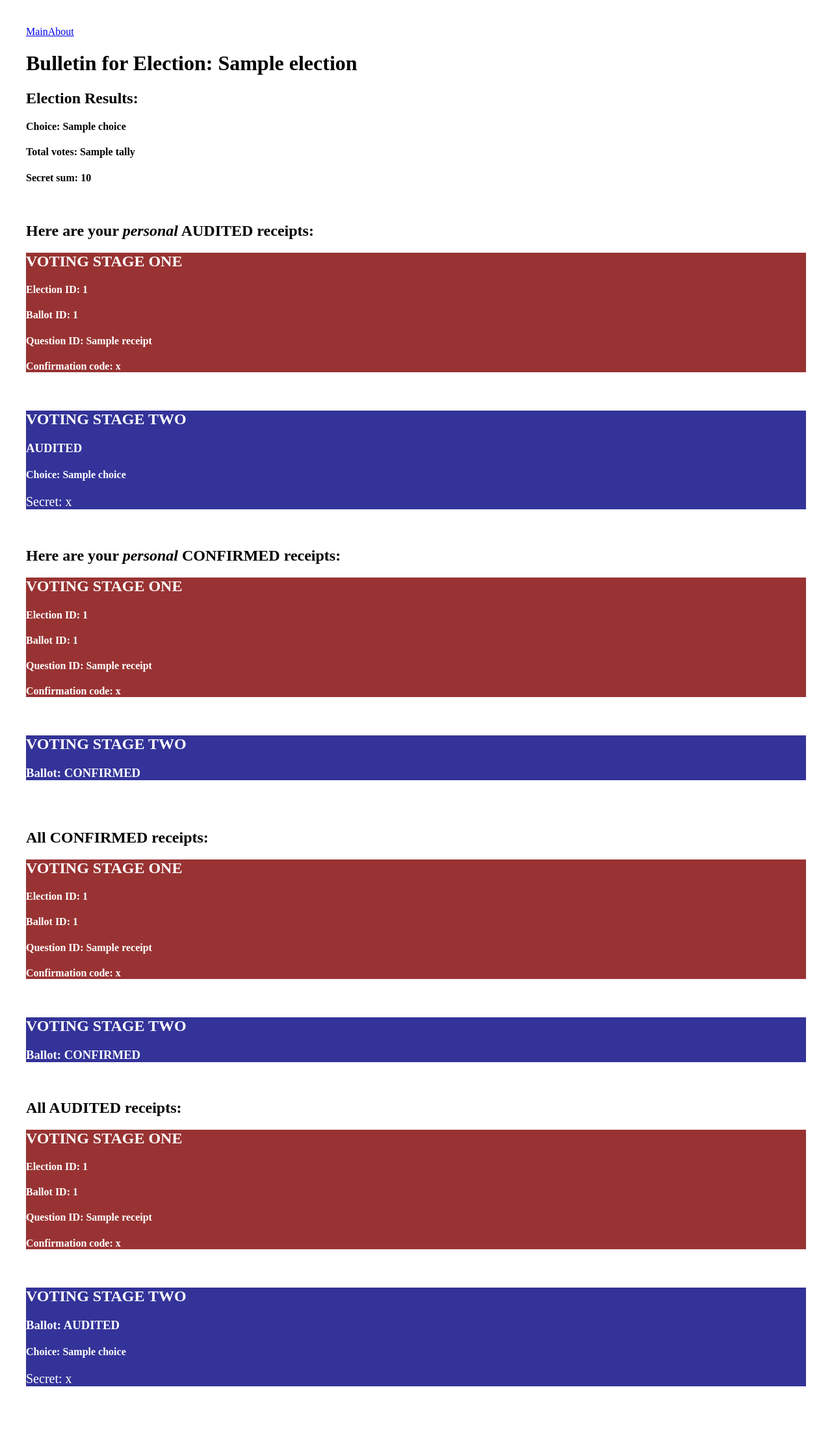
After one commit to a-gassem/dreipy, a Flask app: template code/templates/bulletin.html in a window 1280 px wide. The commit adds this page. Shown: the whole page at 65% size. Run offline with Flask 2, Linux system fonts and the light colour scheme; the template is opened without the code that fills it: most values are stand-ins (such as "Sample title", 1, 10 or a date in 2020); some libraries are stand-ins or nearby versions.

Commit message:
added pages for the bulletin board and vote auditing; started making the layout nicer.

```diff
--- a/code/static/style.css
+++ b/code/static/style.css
@@ -1,14 +1,38 @@
+body {
+    padding: 2.5%;
+}
+
 p {
     font-size: 20px;
 }
+
+.stage-one {
+    background-color: #993333;
+    color: #ffffff;
+}
+
+.stage-two {
+    background-color: #333399;
+    color: #ffffff;
+}
+
 .double {
-    width: 2ch;
+    width: 3ch;
 }
 
 .quad {
-    width: 4ch;
+    width: 6ch;
+}
+
+.row-fluid{
+    display: flex;
+    align-items: center;
+}
+
+button {
+    background-color: #666666;
 }
 
 .disabled{
-  pointer-events: none;
+    pointer-events: none;
 }
--- a/code/templates/base.html
+++ b/code/templates/base.html
@@ -1,13 +1,15 @@
 <!doctype html>
 <html>
 <head>
+    <!-- CSS only
+    <link href="https://cdn.jsdelivr.net/npm/bootstrap@5.1.3/dist/css/bootstrap.min.css" rel="stylesheet" integrity="sha384-1BmE4kWBq78iYhFldvKuhfTAU6auU8tT94WrHftjDbrCEXSU1oBoqyl2QvZ6jIW3" crossorigin="anonymous">-->
     <link rel="stylesheet" href="{{ url_for('static', filename='style.css') }}">
     <title>{% block title %}{% endblock %} - DRE-ipy</title>
     {% block script %}{% endblock %}
 </head>
 <body>
     <div id="nav">
-        <div class="row">
+        <div class="row-fluid">
             <div class="btn navbar"><a href="{{ url_for('splash') }}">Main</a></div>
             <div class="btn navbar"><a href="{{ url_for('about') }}">About</a></div>
         </div>
--- /dev/null
+++ b/code/templates/bulletin.html
@@ -0,0 +1,121 @@
+{% extends "base.html" %}
+{% block title %}Bulletin{% endblock %}
+{% block body %}
+<h1>Bulletin for Election: {{ election.title }}</h1>
+
+{% if 'confirmed' in session and 'confirm_sign' in session %}
+    <h4>Here is your CONFIRMED ballot data:</h4>
+    <div class="stage-one">
+        <h2>VOTING STAGE ONE</h2>
+        <h4>Election ID: {{ clean_id }}</h4>
+        <h4>Ballot ID: {{ session['ballot_id'] }}</h4>
+        <h4>Question ID: {{ session['question_id'] }}</h4>
+        <h4>Confirmation code: {{ session['confirmed'] }}</h4>
+    </div>
+        </br>
+    <div class="stage-two">
+        <h2>VOTING STAGE TWO</h2>
+        <h3>CONFIRMED</h3>
+    </div>
+{% endif %}
+
+    <div>
+        <h2>Election Results:</h2>
+        {% for question in election.questions %}
+            <div>
+                <h3>{{ question.query }}</h3>
+                {% for d in totals[question.question_id] %}
+                    <h4>  Choice: {{ d['choice'] }}</h4>
+                    <h4>    Total votes: {{ d['tally'] }}</h4>
+                    <h4>    Secret sum: {{ d['sum'] }}</h4>
+                {% endfor %}
+            </div>
+            </br>
+        {% endfor %}
+    </div>
+
+
+{% if user_receipts['audited'] %}
+    <div>
+        <h2>Here are your <em>personal</em> AUDITED receipts:</h2>
+        {% for receipt in user_receipts['audited'] %}
+            <div class="stage-one">
+                <h2>VOTING STAGE ONE</h2>
+                <h4>Election ID: {{ election.election_id }}</h4>
+                <h4>Ballot ID: {{ receipt['ballot_id'] }}</h4>
+                <h4>Question ID: {{ receipt['question_id'] }}</h4>
+                <h4>Confirmation code: {{ receipt['hash'] }}</h4>
+            </div>
+            </br>
+            <div class="stage-two">
+                <h2>VOTING STAGE TWO</h2>
+                <h3>AUDITED</h3>
+                <h4>Choice: {{ receipt['choice'] }}</h4>
+                <p>Secret: {{ receipt['secret'] }}</p>
+            </div>
+            </br>
+        {% endfor %}
+    </div>
+{% endif %}
+
+<div>
+    <h2>Here are your <em>personal</em> CONFIRMED receipts:</h2>
+    {% for receipt in user_receipts['confirmed'] %}
+        <div class="stage-one">
+            <h2>VOTING STAGE ONE</h2>
+            <h4>Election ID: {{ election.election_id }}</h4>
+            <h4>Ballot ID: {{ receipt['ballot_id'] }}</h4>
+            <h4>Question ID: {{ receipt['question_id'] }}</h4>
+            <h4>Confirmation code: {{ receipt['hash'] }}</h4>
+        </div>
+        </br>
+        <div class="stage-two">
+            <h2>VOTING STAGE TWO</h2>
+            <h3>Ballot: CONFIRMED</h3>
+        </div>
+        </br>
+        </br>
+    {% endfor %}
+</div>
+
+<div>
+    <h2>All CONFIRMED receipts:</h2>
+    {% for d in confirmed %}
+        <div class="stage-one">
+            <h2>VOTING STAGE ONE</h2>
+            <h4>Election ID: {{ election.election_id }}</h4>
+            <h4>Ballot ID: {{ d['receipt']['ballot_id'] }}</h4>
+            <h4>Question ID: {{ d['receipt']['question_id'] }}</h4>
+            <h4>Confirmation code: {{ d['receipt']['hash'] }}</h4>
+        </div>
+        </br>
+        <div class="stage-two">
+            <h2>VOTING STAGE TWO</h2>
+            <h3>Ballot: CONFIRMED</h3>
+        </div>
+        </br>
+    {% endfor %}
+</div>
+
+<div>
+    <h2>All AUDITED receipts:</h2>
+    {% for d in audited %}
+        <div class="stage-one">
+            <h2>VOTING STAGE ONE</h2>
+            <h4>Election ID: {{ election.election_id }}</h4>
+            <h4>Ballot ID: {{ d['receipt']['ballot_id'] }}</h4>
+            <h4>Question ID: {{ d['receipt']['question_id'] }}</h4>
+            <h4>Confirmation code: {{ d['receipt']['hash'] }}</h4>
+        </div>
+        </br>
+        <div class="stage-two">
+            <h2>VOTING STAGE TWO</h2>
+            <h3>Ballot: AUDITED</h3>
+            <h4>Choice: {{ d['receipt']['choice'] }}</h4>
+            <p>Secret: {{ d['receipt']['secret'] }}</p>
+        </div>
+        </br>
+    {% endfor %}
+</div>
+
+{% endblock %}
--- a/code/templates/confirm_election.html
+++ b/code/templates/confirm_election.html
@@ -25,6 +25,7 @@
         </div>
     {% endfor %}
 
+    <!-- Commented out to look better
     {% for line in samples %}
         <div class="confirm-voter">
             <h3>Sample voter:</h3>
@@ -33,7 +34,7 @@
             <h4>Postcode: {{ line['postcode'] }}</h4>
             <h4>Email address: {{ line['email'] }}</h4>
         </div>
-    {% endfor %}
+    {% endfor %}-->
     {% if warnings %}
         <h3>Some potentially invalid emails were included in your CSV:</h3>
         <ul>
```
Also changed, not shown: code/templates/audit.html (added, +47 -0 lines), code/templates/create.html (+7 -12 lines), code/templates/view.html (+3 -6 lines), code/templates/voting.html (+35 -1 lines).
